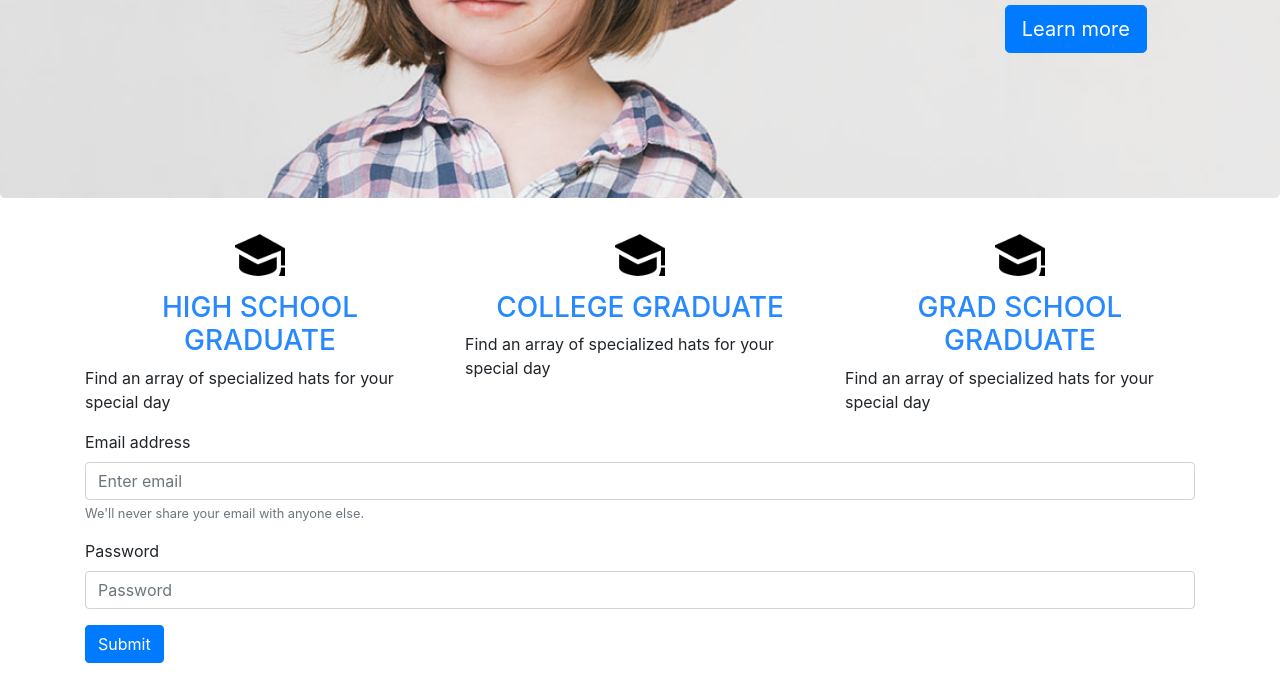
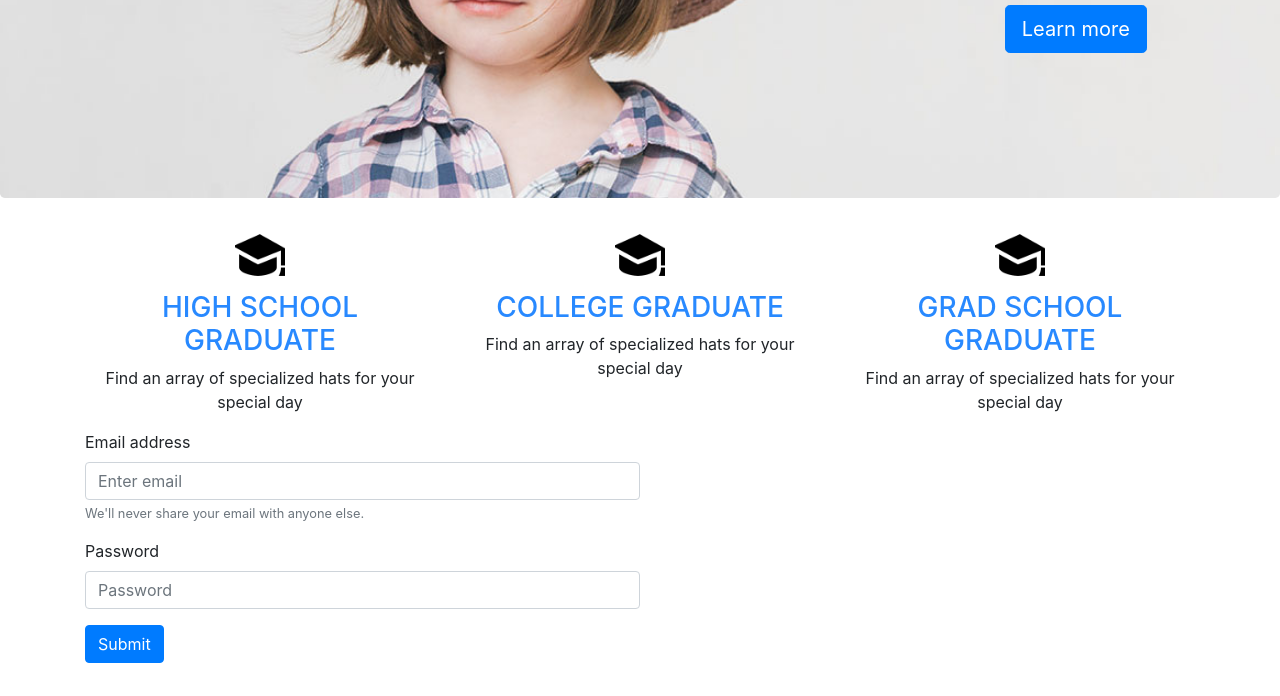
Before and after one commit to klynne23/landingpage, a plain HTML site: page index.html in a window 1280 px wide. Shown: the part 378-1074 px from the top of the page. After the commit the page ends 1041 px from the top, so only its background shows below. Drawn offline with nearby package versions, Linux system fonts and the light colour scheme.

Commit message:
new files addes

```diff
--- a/style.css
+++ b/style.css
@@ -1,10 +1,10 @@
 nav p{
     padding: 10px;
 }
-
 nav p:hover {
     color: ora;
     background-color: grey;
+
 }
 
 .jumbotron {
@@ -40,7 +40,7 @@ img {
 
 }
 
-h3 {
+                h3 {
     padding-top: 3%;
     text-align: center;
     color: #2889ff;
@@ -50,6 +50,12 @@ h3 {
     padding-bottom: 0%;
 }
 
-form {
+              form {
     padding-bottom: 3%;
 }
+.form-control{
+    width: 50%;
+}
+.container p{
+    text-align:center;
+}
```
Also changed, not shown: index.html (+1 -1 lines).
